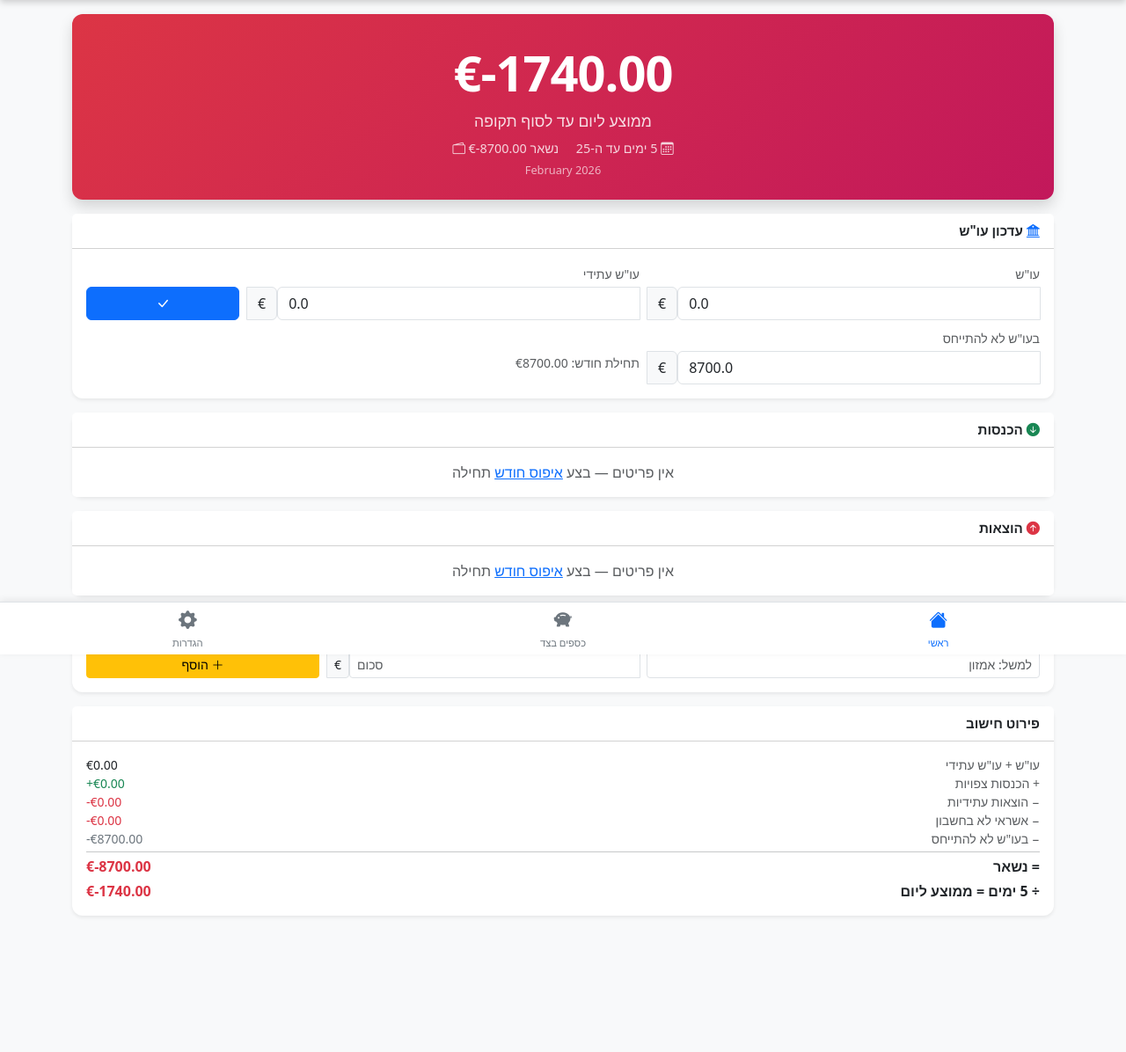
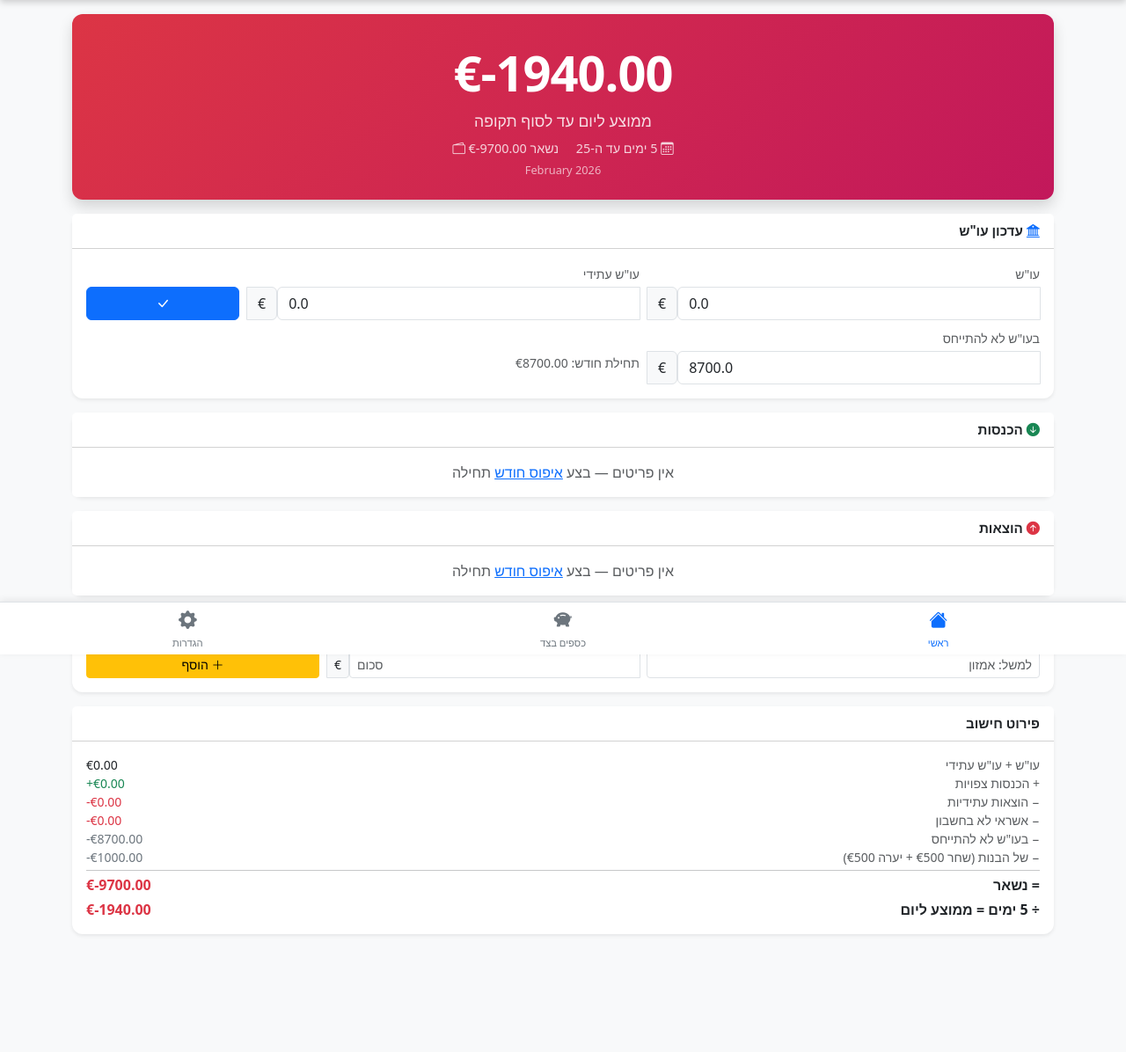
Before and after one commit to TomShalmony/budget-app, a Flask app: page / in a window 1280 px wide. Shown: the part 56-1252 px from the top of the page at 88% size. Before the commit the page ends 1098 px from the top, so only its background shows below. Run offline with Flask 3, Linux system fonts and the light colour scheme; data comes from the database, SQL or seed files in the repository; data that the repository does not hold is empty.

Commit message:
3 fixes: separate girls money, conservative rounding, highlight missing amounts
- Girls' money (שחר + יערה) deducted separately from savings_ignore in formula
- Conservative rounding: income floor, expenses ceil, per_day floor
- Items with no amount show orange highlighted 'enter amount' prompt
- Girls' breakdown shown in formula panel on dashboard

Co-Authored-By: Claude Sonnet 4.6 <noreply@anthropic.com>

```diff
--- a/app.py
+++ b/app.py
@@ -1,4 +1,5 @@
 import os
+import math
 import sqlite3
 from datetime import date
 from flask import Flask, render_template, request, redirect, url_for, flash
@@ -150,14 +151,16 @@ def set_setting(key, value):
     conn.close()
 
 
-def compute_remaining(balance, future, savings_ignore,
+def compute_remaining(balance, future, savings_ignore, girls_total,
                       income_items, expense_items, pending_transactions):
     """Replicates Excel formula: SUM(B2:B10) - SUM(B12:B32)
-    Girls' money is included within savings_ignore (not tracked separately in formula)."""
-    income_sum  = sum(r['amount'] for r in income_items  if not r['is_cleared'] and r['amount'])
-    expense_sum = sum(r['amount'] for r in expense_items if not r['is_cleared'] and r['amount'])
-    pending_sum = sum(r['amount'] for r in pending_transactions)
-    return balance + future + income_sum - expense_sum - pending_sum - savings_ignore
+    Conservative rounding: income floored, expenses ceiled, result floored.
+    Girls' money deducted separately from savings_ignore."""
+    income_sum  = sum(math.floor(r['amount']) for r in income_items  if not r['is_cleared'] and r['amount'])
+    expense_sum = sum(math.ceil(r['amount'])  for r in expense_items if not r['is_cleared'] and r['amount'])
+    pending_sum = sum(math.ceil(r['amount'])  for r in pending_transactions)
+    raw = balance + future + income_sum - expense_sum - pending_sum - savings_ignore - girls_total
+    return math.floor(raw)
 
 
 # ---------------------------------------------------------------------------
@@ -180,15 +183,18 @@ def index():
     pending_transactions = conn.execute("SELECT * FROM pending_transactions ORDER BY created_at DESC").fetchall()
     conn.close()
 
-    balance                = get_setting('balance')
-    future                 = get_setting('future')
-    savings_ignore         = get_setting('savings_ignore')
+    balance                 = get_setting('balance')
+    future                  = get_setting('future')
+    savings_ignore          = get_setting('savings_ignore')
     savings_ignore_at_reset = get_setting('savings_ignore_at_reset')
+    girls_shachar           = get_setting('girls_shachar')
+    girls_yaara             = get_setting('girls_yaara')
+    girls_total             = girls_shachar + girls_yaara
 
-    remaining = compute_remaining(balance, future, savings_ignore,
+    remaining = compute_remaining(balance, future, savings_ignore, girls_total,
                                   income_items, expense_items, pending_transactions)
     days    = calculate_days_until_25()
-    per_day = remaining / days if days > 0 else 0
+    per_day = math.floor(remaining / days) if days > 0 else 0
 
     income_pending_total  = sum(r['amount'] for r in income_items  if not r['is_cleared'] and r['amount'])
     expense_pending_total = sum(r['amount'] for r in expense_items if not r['is_cleared'] and r['amount'])
@@ -200,6 +206,7 @@ def index():
         balance=balance, future=future,
         savings_ignore=savings_ignore,
         savings_ignore_at_reset=savings_ignore_at_reset,
+        girls_shachar=girls_shachar, girls_yaara=girls_yaara, girls_total=girls_total,
         income_items=income_items, expense_items=expense_items,
         pending_transactions=pending_transactions,
         income_pending_total=income_pending_total,
--- a/static/style.css
+++ b/static/style.css
@@ -62,6 +62,10 @@ body { padding-bottom: 70px; }
 .amount-edit-form:hover,
 .amount-edit-form:focus-within { opacity: 1; }
 
+/* ── Items with no amount — needs attention ──── */
+.amount-edit-form-highlight { opacity: 1; }
+.amount-edit-form-highlight label { color: #fd7e14 !important; font-weight: 600; }
+
 /* ── Mobile tweaks ───────────────────────────── */
 @media (max-width: 400px) {
   .kpi-number    { font-size: 2.8rem; }
--- a/templates/index.html
+++ b/templates/index.html
@@ -113,17 +113,17 @@
           </div>
         </div>
 
-        <!-- Editable amount for variable/cleared-none income items -->
+        <!-- Editable amount -->
         {% if not item.is_cleared %}
           <form method="POST" action="/update-expense-amount/{{ item.id }}"
-                class="mt-1 d-flex gap-1 align-items-center amount-edit-form">
-            <label class="small text-muted mb-0">עדכן סכום:</label>
+                class="mt-1 d-flex gap-1 align-items-center {% if not item.amount %}amount-edit-form-highlight{% else %}amount-edit-form{% endif %}">
+            <label class="small text-muted mb-0">{% if not item.amount %}הכנס סכום:{% else %}עדכן:{% endif %}</label>
             <div class="input-group input-group-sm" dir="ltr" style="max-width:130px">
               <span class="input-group-text">€</span>
               <input type="number" step="0.01" class="form-control"
                      name="amount" value="{{ item.amount or '' }}" placeholder="סכום" />
             </div>
-            <button type="submit" class="btn btn-sm btn-outline-secondary">OK</button>
+            <button type="submit" class="btn btn-sm {% if not item.amount %}btn-warning{% else %}btn-outline-secondary{% endif %}">OK</button>
           </form>
         {% endif %}
       </li>
@@ -173,17 +173,17 @@
           </div>
         </div>
 
-        <!-- Editable amount for non-cleared expenses (partial charges, variable items) -->
+        <!-- Editable amount (partial charges, variable items) -->
         {% if not item.is_cleared %}
           <form method="POST" action="/update-expense-amount/{{ item.id }}"
-                class="mt-1 d-flex gap-1 align-items-center amount-edit-form">
-            <label class="small text-muted mb-0">עדכן סכום:</label>
+                class="mt-1 d-flex gap-1 align-items-center {% if not item.amount %}amount-edit-form-highlight{% else %}amount-edit-form{% endif %}">
+            <label class="small text-muted mb-0">{% if not item.amount %}הכנס סכום:{% else %}עדכן:{% endif %}</label>
             <div class="input-group input-group-sm" dir="ltr" style="max-width:130px">
               <span class="input-group-text">€</span>
               <input type="number" step="0.01" class="form-control"
                      name="amount" value="{{ item.amount or '' }}" placeholder="סכום" />
             </div>
-            <button type="submit" class="btn btn-sm btn-outline-secondary">OK</button>
+            <button type="submit" class="btn btn-sm {% if not item.amount %}btn-warning{% else %}btn-outline-secondary{% endif %}">OK</button>
           </form>
         {% endif %}
       </li>
@@ -270,6 +270,10 @@
       <span class="text-muted">− בעו"ש לא להתייחס</span>
       <span class="text-secondary" dir="ltr">-€{{ "%.2f"|format(savings_ignore) }}</span>
     </div>
+    <div class="d-flex justify-content-between small">
+      <span class="text-muted">− של הבנות (שחר €{{ girls_shachar|int }} + יערה €{{ girls_yaara|int }})</span>
+      <span class="text-secondary" dir="ltr">-€{{ "%.2f"|format(girls_total) }}</span>
+    </div>
     <hr class="my-1" />
     <div class="d-flex justify-content-between fw-bold">
       <span>= נשאר</span>
```
